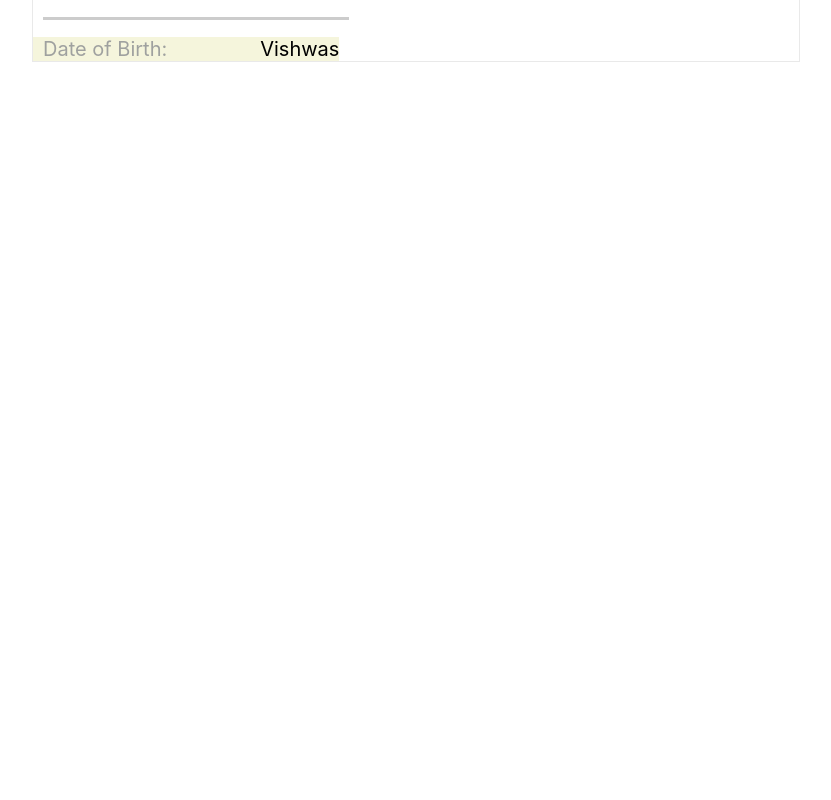
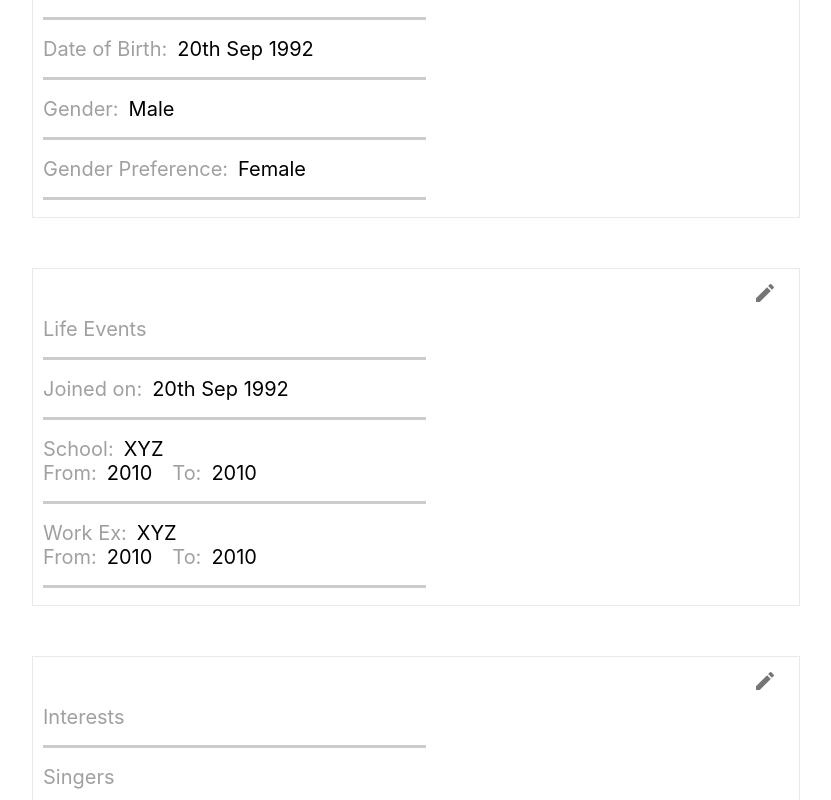
Before and after one commit to vhasija18/React-Project, a React (Create React App) app: page /profile in a window 1280 px wide. Shown: the part 880-1680 px from the top of the page, without its empty margins (224-1055 px from the left). Before the commit the page ends 992 px from the top, so only its background shows below. Built offline with nearby package versions, Linux system fonts and the light colour scheme.

Commit message:
profile page

```diff
--- a/src/components/home.css
+++ b/src/components/home.css
@@ -80,7 +80,7 @@ hr {
   border-top: 3px solid #ccc;
   margin: 1em 0;
   margin-left: 10px;
-  width: 40%;
+  width: 50%;
   padding: 0;
 }
 
@@ -94,10 +94,9 @@ hr {
   font-size: 20px;
 }
 
-.horizontal_gray {
-  display: flex;
-  flex-direction: row;
+.heading_2 {
+  margin-left: 20px;
   margin-right: auto;
-  background-color: beige;
-  width: 40%;
+  color: #9fa19f;
+  font-size: 20px;
 }
--- a/src/components/profile.jsx
+++ b/src/components/profile.jsx
@@ -19,7 +19,18 @@ class Profile extends Component {
     this.state = {
       username: "Vishwas",
       openDialogbox: false,
-      succes_msg: true
+      openBasicDialogbox: false,
+      succes_msg: true,
+      dob: "20th Sep 1992",
+      gender: "Male",
+      gender_pref: "Female",
+      joined_on: "20th Sep 1992",
+      school_name: "XYZ",
+      school_year_from: "2010",
+      school_year_to: "2010",
+      organization_name: "XYZ",
+      organization_year_from: "2010",
+      organization_year_to: "2010"
     };
   }
   handlePost() {
@@ -114,6 +125,45 @@ class Profile extends Component {
                 <Edit />
               </IconButton>
             </div>
+            <Dialog
+              open={this.state.openBasicDialogbox}
+              keepMounted
+              onClose={() => {
+                this.handleClose();
+              }}
+              aria-labelledby="alert-dialog-slide-title"
+              aria-describedby="alert-dialog-slide-description"
+            >
+              <DialogTitle id="alert-dialog-slide-title">
+                {"Upload your photo"}
+              </DialogTitle>
+              <DialogContent>
+                <DialogContentText id="alert-dialog-slide-description">
+                  <input type="file"></input>
+                  <a hidden={this.state.succes_msg} style={txt_color}>
+                    Image Uploaded!
+                  </a>
+                </DialogContentText>
+              </DialogContent>
+              <DialogActions>
+                <Button
+                  onClick={() => {
+                    this.handleUpload();
+                  }}
+                  color="primary"
+                >
+                  Upload
+                </Button>
+                <Button
+                  onClick={() => {
+                    this.handleClose();
+                  }}
+                  color="primary"
+                >
+                  Close
+                </Button>
+              </DialogActions>
+            </Dialog>
             <a className="heading_1">{"Basic Details"}</a>
             <hr />
             <div className="horizontal_layout">
@@ -121,10 +171,82 @@ class Profile extends Component {
               <a className="user_field">{this.state.username}</a>
             </div>
             <hr />
-            <div className="horizontal_gray">
+            <div className="horizontal_layout">
               <a className="heading_1">Date of Birth:</a>
-              <a className="user_field">{this.state.username}</a>
+              <a className="user_field">{this.state.dob}</a>
             </div>
+            <hr />
+            <div className="horizontal_layout">
+              <a className="heading_1">Gender:</a>
+              <a className="user_field">{this.state.gender}</a>
+            </div>
+            <hr />
+            <div className="horizontal_layout">
+              <a className="heading_1">Gender Preference:</a>
+              <a className="user_field">{this.state.gender_pref}</a>
+            </div>
+            <hr />
+          </div>
+          <div className="box">
+            <div className="edit_button">
+              <IconButton>
+                <Edit />
+              </IconButton>
+            </div>
+            <a className="heading_1">{"Life Events"}</a>
+            <hr />
+            <div className="horizontal_layout">
+              <a className="heading_1">Joined on:</a>
+              <a className="user_field">{this.state.joined_on}</a>
+            </div>
+            <hr />
+            <div className="horizontal_layout">
+              <a className="heading_1">School:</a>
+              <a className="user_field">{this.state.school_name}</a>
+            </div>
+            <div className="horizontal_layout">
+              <a className="heading_1">From: </a>
+              <a className="user_field">{this.state.school_year_from}</a>
+              <a className="heading_2"> To:</a>
+              <a className="user_field"> {this.state.school_year_to}</a>
+            </div>
+
+            <hr />
+            <div className="horizontal_layout">
+              <a className="heading_1">Work Ex:</a>
+              <a className="user_field">{this.state.organization_name}</a>
+            </div>
+            <div className="horizontal_layout">
+              <a className="heading_1">From: </a>
+              <a className="user_field">{this.state.organization_year_from}</a>
+              <a className="heading_2"> To:</a>
+              <a className="user_field"> {this.state.organization_year_to}</a>
+            </div>
+            <hr />
+          </div>
+          <div className="box">
+            <div className="edit_button">
+              <IconButton>
+                <Edit />
+              </IconButton>
+            </div>
+            <a className="heading_1">{"Interests"}</a>
+            <hr />
+            <div className="horizontal_layout">
+              <a className="heading_1">Singers</a>
+              <a className="user_field">{this.state.singers}</a>
+            </div>
+            <hr />
+            <div className="horizontal_layout">
+              <a className="heading_1">Movies</a>
+              <a className="user_field">{this.state.movies}</a>
+            </div>
+            <hr />
+            <div className="horizontal_layout">
+              <a className="heading_1">Serials</a>
+              <a className="user_field">{this.state.serials}</a>
+            </div>
+            <hr />
           </div>
         </div>
         <div className="right" />
```
